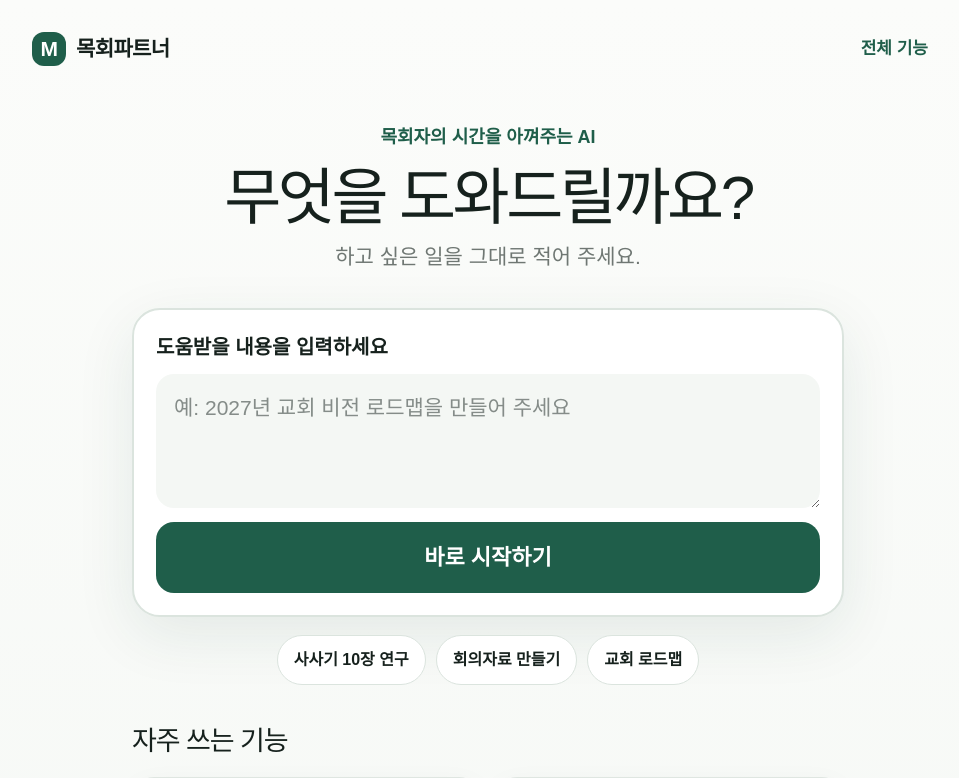
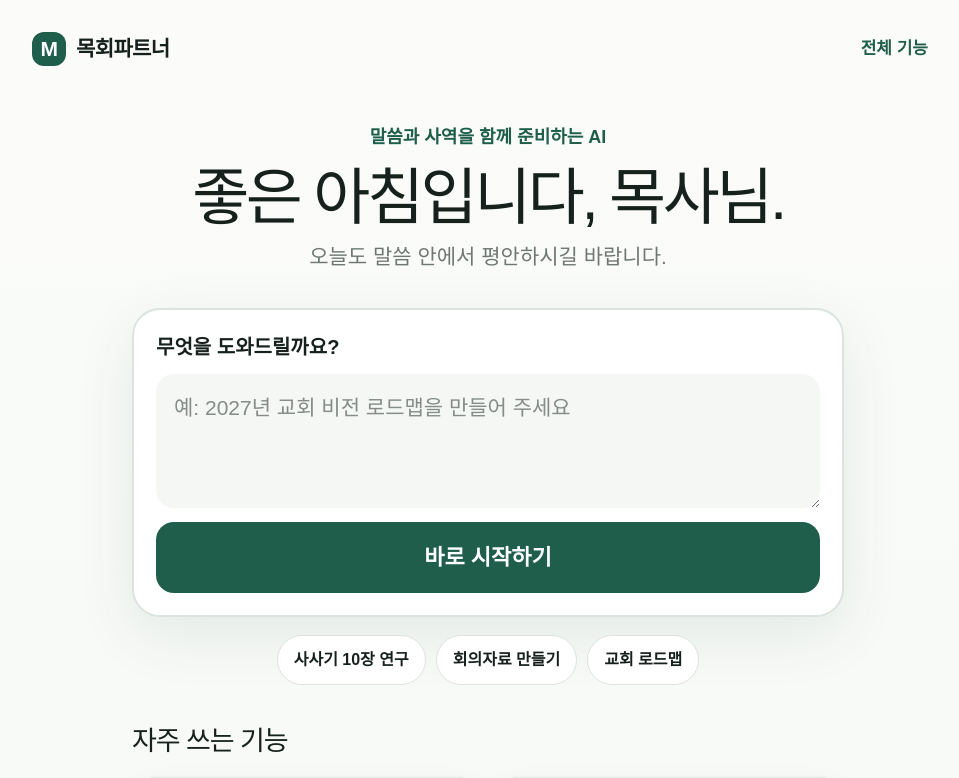
Before and after one commit to a01057674471-dot/ministry-partner, a Next.js app: page / in a window 1280 px wide. Shown: the top 778 px of the page, without its empty margins (152-1111 px from the left). Built offline with nearby package versions, Linux system fonts and the light colour scheme.

Commit message:
Add time-based gospel-centered welcome message

```diff
--- a/app/page.tsx
+++ b/app/page.tsx
@@ -1,6 +1,6 @@
 "use client";
 
-import { FormEvent, useState } from "react";
+import { FormEvent, useEffect, useState } from "react";
 import { useRouter } from "next/navigation";
 
 const mainTools = [
@@ -12,9 +12,38 @@ const mainTools = [
   { icon: "🤖", title: "AI에게 질문", href: "/workspace", example: "다음 주 사역을 어떻게 준비하면 좋을까요?" },
 ];
 
+function getGreeting(hour: number) {
+  if (hour < 12) {
+    return {
+      title: "좋은 아침입니다, 목사님.",
+      message: "오늘도 말씀 안에서 평안하시길 바랍니다.",
+    };
+  }
+
+  if (hour < 18) {
+    return {
+      title: "목사님, 오늘도 축복합니다.",
+      message: "말씀을 깊이 연구하고 교회를 사랑으로 섬기는 사역을 함께 준비하겠습니다.",
+    };
+  }
+
+  return {
+    title: "목사님, 오늘도 수고 많으셨습니다.",
+    message: "남은 사역에도 주님의 평안과 지혜가 함께하시길 바랍니다.",
+  };
+}
+
 export default function Home() {
   const router = useRouter();
   const [request, setRequest] = useState("");
+  const [greeting, setGreeting] = useState({
+    title: "목사님, 오늘도 축복합니다.",
+    message: "말씀을 깊이 연구하고 교회를 사랑으로 섬기는 사역을 함께 준비하겠습니다.",
+  });
+
+  useEffect(() => {
+    setGreeting(getGreeting(new Date().getHours()));
+  }, []);
 
   function start(event: FormEvent) {
     event.preventDefault();
@@ -38,13 +67,13 @@ export default function Home() {
 
       <section className="senior-main">
         <div className="senior-intro">
-          <p className="senior-kicker">목회자의 시간을 아껴주는 AI</p>
-          <h1>무엇을 도와드릴까요?</h1>
-          <p>하고 싶은 일을 그대로 적어 주세요.</p>
+          <p className="senior-kicker">말씀과 사역을 함께 준비하는 AI</p>
+          <h1>{greeting.title}</h1>
+          <p>{greeting.message}</p>
         </div>
 
         <form className="senior-command" onSubmit={start}>
-          <label htmlFor="main-request">도움받을 내용을 입력하세요</label>
+          <label htmlFor="main-request">무엇을 도와드릴까요?</label>
           <textarea
             id="main-request"
             value={request}
```
